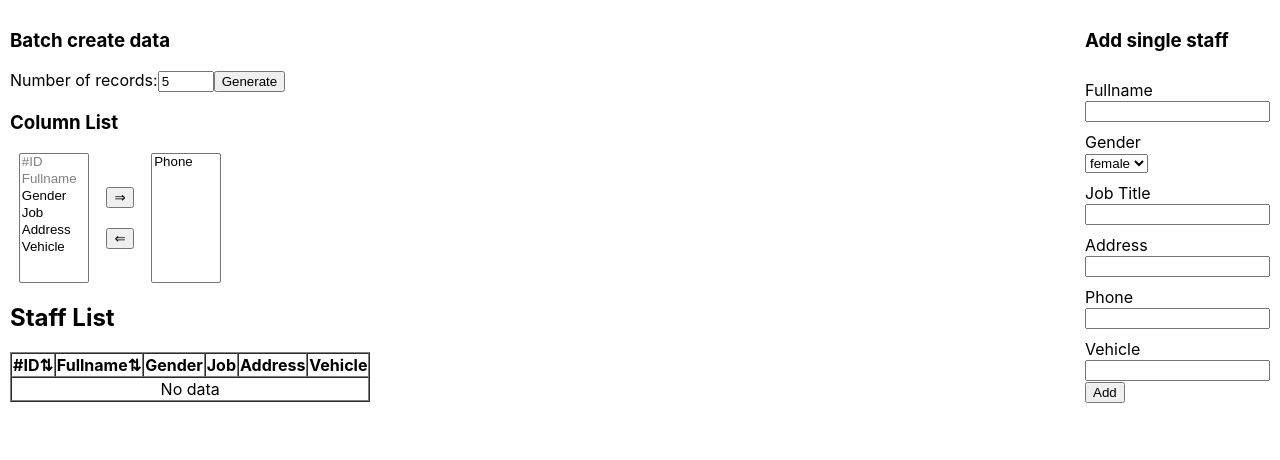
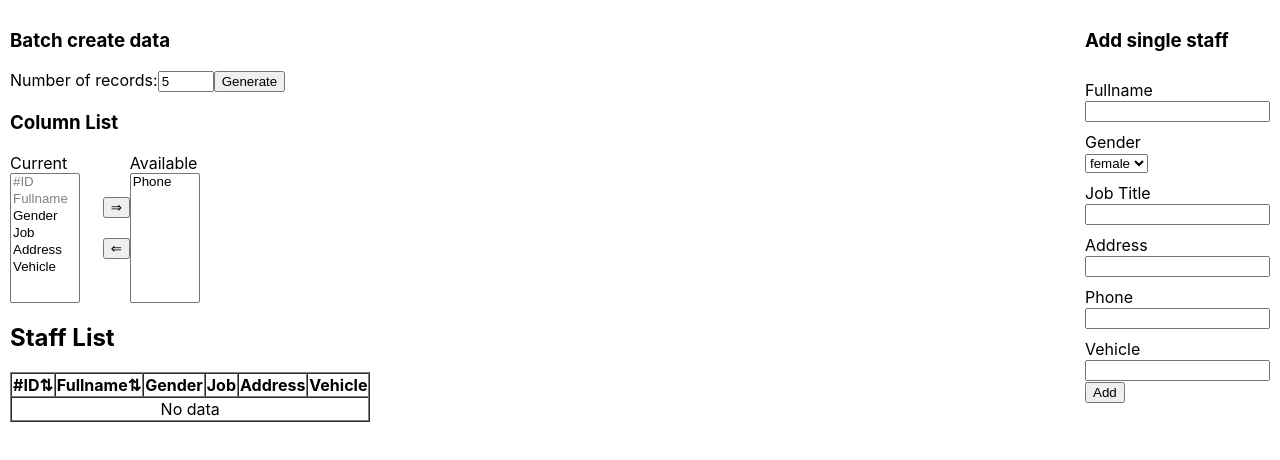
Before and after one commit to hungnh103/redux-tutorials, a React (Create React App) app: page / in a window 1280 px wide. Shown: the top 460 px of the page. Built offline with nearby package versions, Linux system fonts and the light colour scheme.

Commit message:
add legend for column lists

```diff
--- a/src/components/MainBody/ColumnList.js
+++ b/src/components/MainBody/ColumnList.js
@@ -22,6 +22,7 @@ const ColumnList = ({ dispatch, currentColumns, availableColumns }) => {
 
       <div className='filter-columns-section'>
         <div className='current-columns'>
+          <span>Current</span>
           <select id='current-columns' multiple>
             {currentColumns.map(col =>
               <option
@@ -42,6 +43,7 @@ const ColumnList = ({ dispatch, currentColumns, availableColumns }) => {
         </div>
 
         <div className='available-columns'>
+          <span>Available</span>
           <select id='available-columns' multiple size='10'>
             {availableColumns.map(col =>
               <option key={col.order} value={col.order}>{col.text}</option>
```
